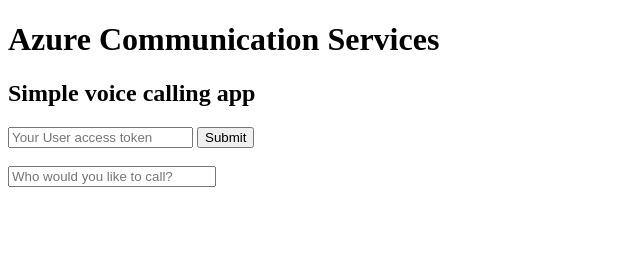
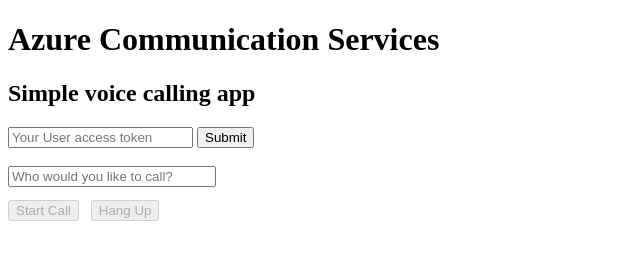
Before and after one commit to donaldmo/ms_azure_testing, a website built with Parcel: page voice-calling-web-app/index.html in a window 1280 px wide. Shown: the whole page, without its empty margins (0-640 px from the left). Built offline with nearby package versions, Linux system fonts and the light colour scheme.

Commit message:
html added calling and hang buttons

```diff
--- a/voice-calling-web-app/index.html
+++ b/voice-calling-web-app/index.html
@@ -20,6 +20,15 @@
     <input id="callee-id-input" type="text" placeholder="Who would you like to call?"
         style="margin-bottom:1em; width: 200px; display: block;" />
 
+    <button id="call-button" type="button" disabled="true">
+        Start Call
+    </button>
+
+    &nbsp;
+    <button id="hang-up-button" type="button" disabled="true">
+        Hang Up
+    </button>
+
     <script src="./app.js" type="module"></script>
 </body>
 
```
